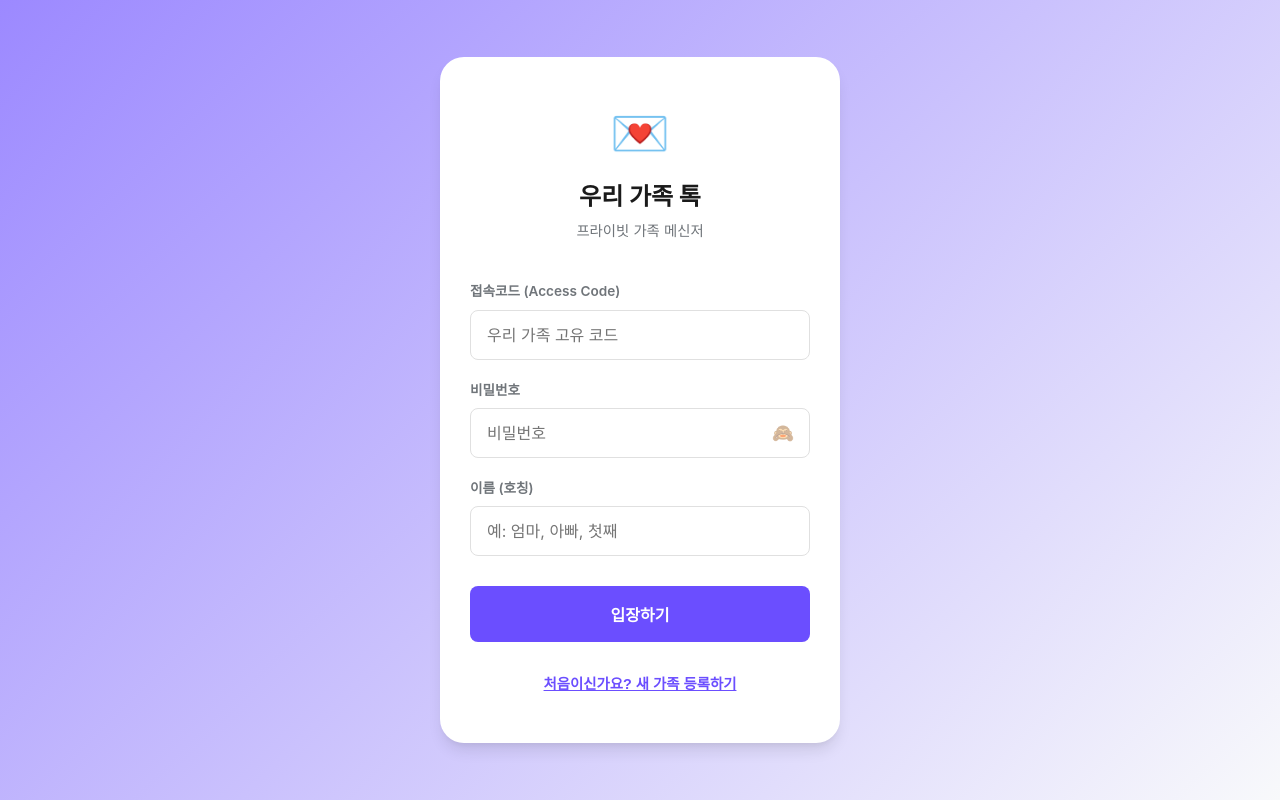
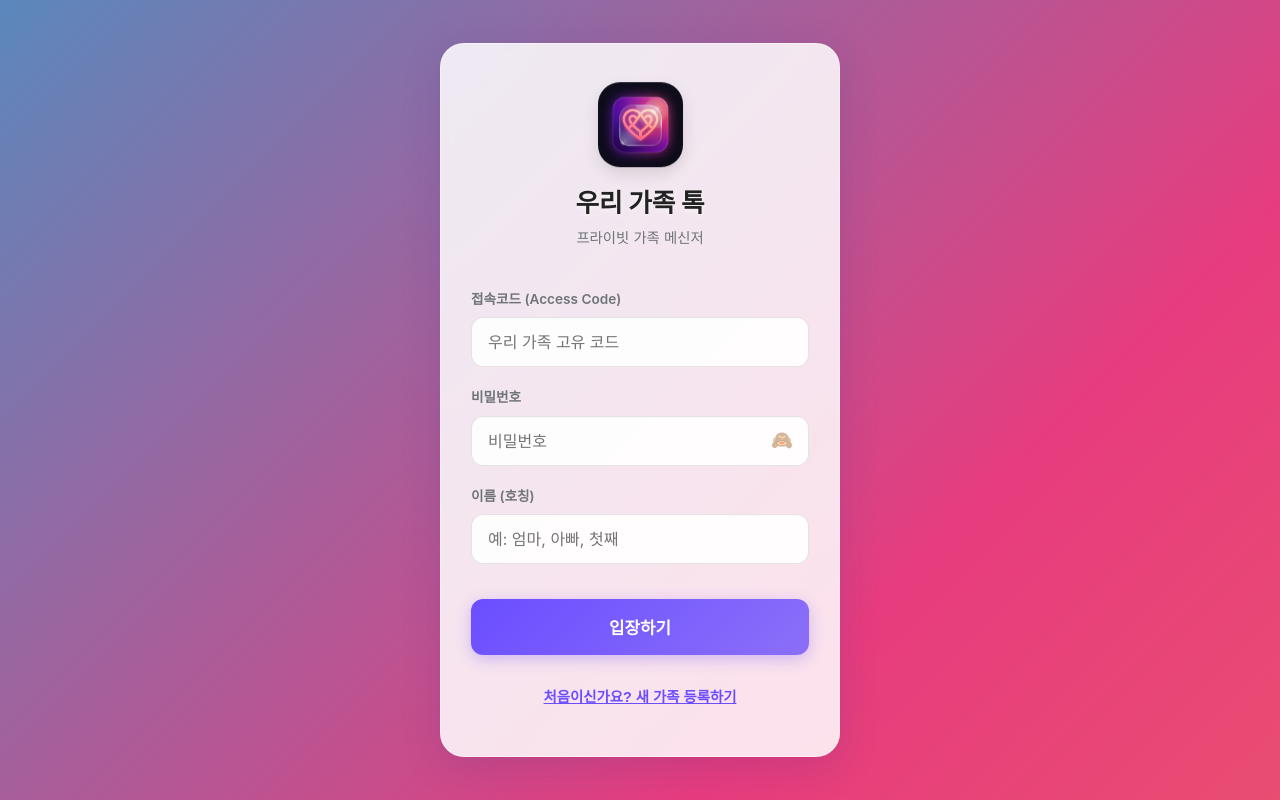
Before and after one commit to kbs-1052/familyMessenger, a Vue app: page / in a window 1280 px wide. Built offline with nearby package versions, Linux system fonts and the light colour scheme; no server answers; a web font is replaced by a local one.

Commit message:
style: Apply premium UI redesign to LoginView (Glassmorphism & animations)

```diff
--- a/src/views/LoginView.vue
+++ b/src/views/LoginView.vue
@@ -99,8 +99,8 @@ const handleLogin = async () => {
   <div class="login-container flex-col flex-center animate-fade-in">
     <div class="login-card flex-col animate-slide-up">
       <div class="logo-area flex-col flex-center">
-        <div class="logo-icon">{{ isRegistering ? '🏡' : '💌' }}</div>
-        <h1>{{ isRegistering ? '새 가족 등록' : '우리 가족 톡' }}</h1>
+        <img src="/icon.png" alt="가족톡 로고" class="custom-app-logo" />
+        <h1 class="glow-text">{{ isRegistering ? '새 가족 등록' : '우리 가족 톡' }}</h1>
         <p class="text-secondary">{{ isRegistering ? '우리 가족만의 공간을 만들어보세요' : '프라이빗 가족 메신저' }}</p>
       </div>
 
@@ -185,32 +185,59 @@ const handleLogin = async () => {
 <style scoped>
 .login-container {
   height: 100vh;
-  background: linear-gradient(135deg, var(--color-primary-light) 0%, var(--color-background) 100%);
+  /* 동적 애니메이션 그라데이션 배경 */
+  background: linear-gradient(-45deg, #ee7752, #e73c7e, #23a6d5, #23d5ab, #6b4eff);
+  background-size: 400% 400%;
+  animation: gradientBG 15s ease infinite;
   padding: 20px;
 }
 
+@keyframes gradientBG {
+  0% { background-position: 0% 50%; }
+  50% { background-position: 100% 50%; }
+  100% { background-position: 0% 50%; }
+}
+
 .login-card {
-  background: var(--color-surface);
+  /* 글래스모피즘 (반투명 유리 질감) */
+  background: rgba(255, 255, 255, 0.85);
+  backdrop-filter: blur(16px);
+  -webkit-backdrop-filter: blur(16px);
+  border: 1px solid rgba(255, 255, 255, 0.4);
+
   width: 100%;
   max-width: 400px;
-  border-radius: var(--radius-lg);
+  border-radius: 24px;
   padding: 40px 30px;
-  box-shadow: var(--shadow-lg);
+  box-shadow: 0 10px 40px 0 rgba(31, 38, 135, 0.15);
 }
 
 .logo-area {
   margin-bottom: 40px;
 }
 
-.logo-icon {
-  font-size: 3rem;
-  margin-bottom: 10px;
+/* 커스텀 로고 스타일 및 둥둥 떠다니는 애니메이션 */
+.custom-app-logo {
+  width: 85px;
+  height: 85px;
+  border-radius: 22px;
+  margin-bottom: 15px;
+  box-shadow: 0 6px 16px rgba(0,0,0,0.12);
+  animation: float 6s ease-in-out infinite;
 }
 
-.logo-area h1 {
-  font-size: 1.5rem;
-  color: var(--color-text);
+@keyframes float {
+  0% { transform: translateY(0px); }
+  50% { transform: translateY(-8px); }
+  100% { transform: translateY(0px); }
+}
+
+.logo-area h1.glow-text {
+  font-size: 1.6rem;
+  color: #222;
   margin-bottom: 5px;
+  font-weight: 800;
+  text-shadow: 0 2px 4px rgba(255,255,255,0.6);
 }
 
 .logo-area p {
@@ -235,17 +262,21 @@ const handleLogin = async () => {
 
 .input-group input {
   padding: 14px 16px;
-  border: 1px solid #E0E0E0;
-  border-radius: var(--radius-sm);
+  border: 1px solid rgba(0,0,0,0.1);
+  background: rgba(255,255,255,0.9);
+  border-radius: 12px;
   font-size: 1rem;
   font-family: inherit;
-  transition: all 0.2s ease;
+  transition: all 0.3s ease;
   outline: none;
+  box-shadow: inset 0 1px 3px rgba(0,0,0,0.02);
 }
 
 .input-group input:focus {
+  background: #ffffff;
   border-color: var(--color-primary);
-  box-shadow: 0 0 0 3px rgba(107, 78, 255, 0.1);
+  box-shadow: 0 0 0 3px rgba(107, 78, 255, 0.15), 0 4px 10px rgba(0,0,0,0.05);
+  transform: translateY(-1px);
 }
 
 .pwd-input-wrapper {
@@ -279,23 +310,27 @@ const handleLogin = async () => {
 }
 
 .btn-primary {
-  margin-top: 10px;
+  margin-top: 15px;
   padding: 16px;
-  background-color: var(--color-primary);
+  background: linear-gradient(135deg, var(--color-primary) 0%, #8b6ff9 100%);
   color: white;
   border: none;
-  border-radius: var(--radius-sm);
-  font-size: 1rem;
+  border-radius: 12px;
+  font-size: 1.05rem;
+  font-weight: 700;
   cursor: pointer;
-  transition: background-color 0.2s ease, transform 0.1s ease;
+  box-shadow: 0 4px 15px rgba(107, 78, 255, 0.3);
+  transition: all 0.3s ease;
 }
 
 .btn-primary:active {
-  transform: scale(0.98);
+  transform: scale(0.97);
+  box-shadow: 0 2px 8px rgba(107, 78, 255, 0.3);
 }
 
 .btn-primary:hover {
-  background-color: var(--color-primary-dark);
+  transform: translateY(-2px);
+  box-shadow: 0 6px 20px rgba(107, 78, 255, 0.4);
 }
 
 .btn-secondary {
```
